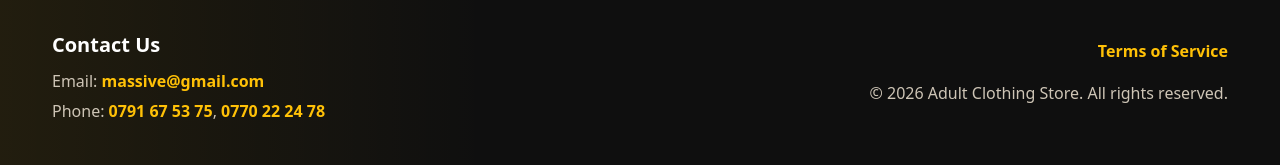
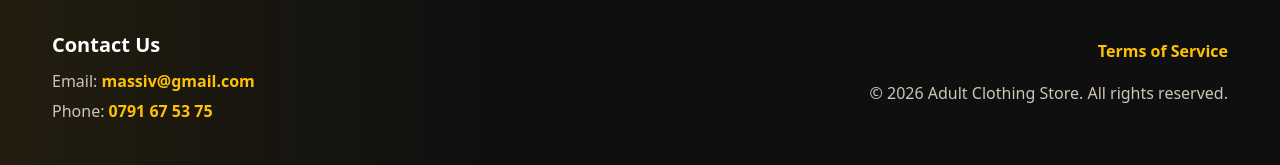
Before and after one commit to aminemerzouk-boop/PWeb3, a website: page public/index.html in a window 1280 px wide. Shown: the part 1100-1265 px from the top of the page. Drawn offline with Linux system fonts and the light colour scheme; no server answers; a web font is replaced by a local one.

Commit message:
massiv(logo footer)

```diff
--- a/public/index.html
+++ b/public/index.html
@@ -80,8 +80,8 @@
     <div class="container footer-container">
       <div class="footer-contact">
         <h3>Contact Us</h3>
-        <p>Email: <a href="mailto:massive@gmail.com">massive@gmail.com</a></p>
-        <p>Phone: <a href="tel:+2135791675375">0791 67 53 75</a>, <a href="tel:+213770222478">0770 22 24 78</a></p>
+        <p>Email: <a href="mailto:massiv@gmail.com">massiv@gmail.com</a></p>
+        <p>Phone: <a href="tel:+2135791675375">0791 67 53 75</a></p>
 
       </div>
       <div class="footer-links">
```
